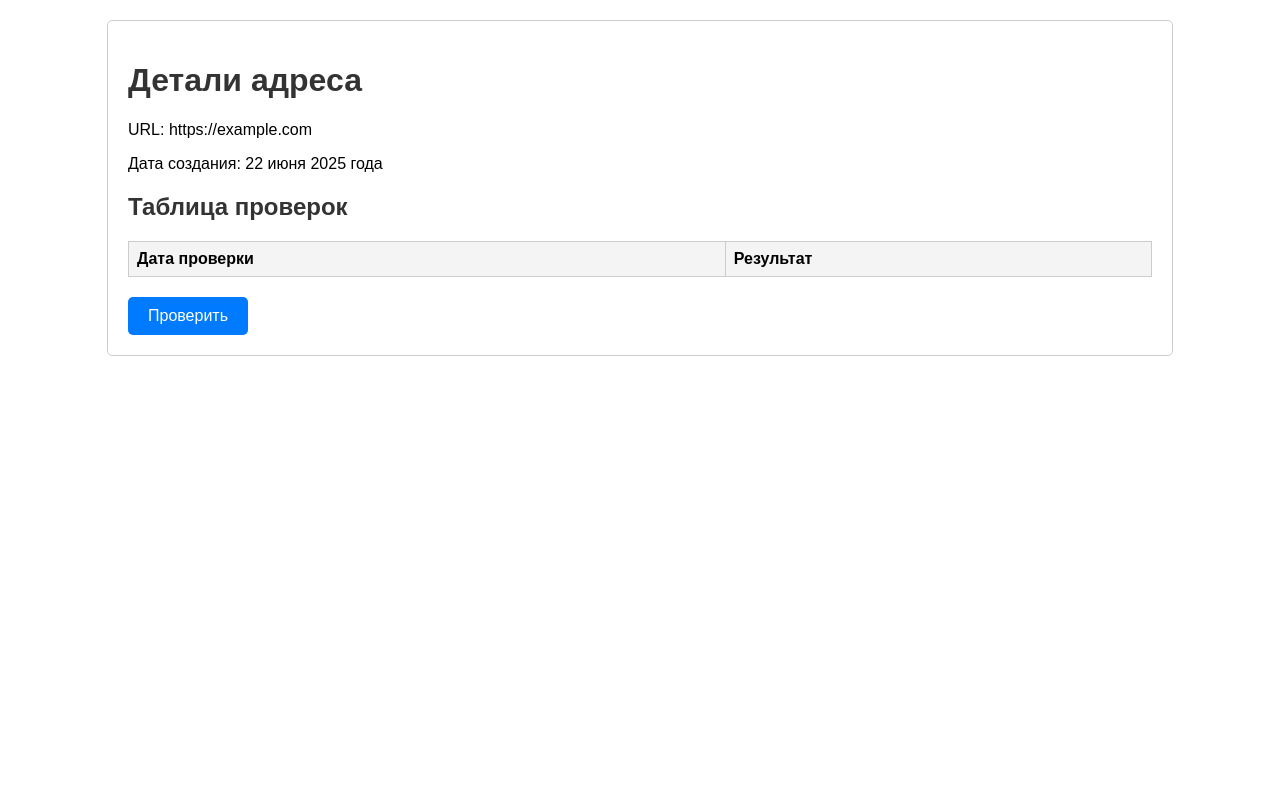
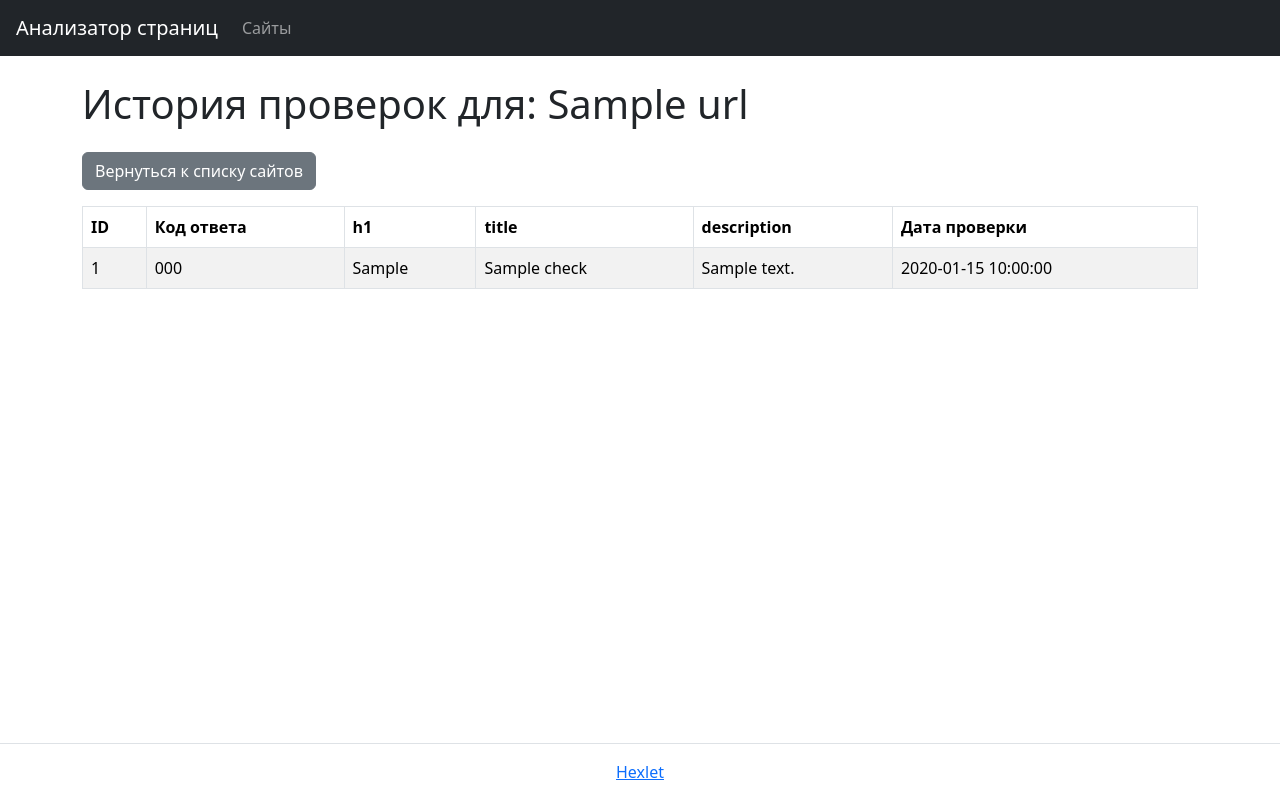
Before and after one commit to Roodmann/python-project-83, a Flask app: template page_analyzer/templates/url.html in a window 1280 px wide. Run offline with Flask 3, Linux system fonts and the light colour scheme; the template is opened without the code that fills it: most values are stand-ins (such as "Sample title", 1, 10 or a date in 2020); lists and menus that the app fills with data are empty.

Commit message:
Update page2

```diff
--- a/database.sql
+++ b/database.sql
@@ -12,5 +12,5 @@
     h1 VARCHAR(255),
     title VARCHAR(255),
     description TEXT,
-    created_at TIMESTAMP DEFAULT CURRENT_TIMESTAMP,
+    created_at TIMESTAMP DEFAULT CURRENT_TIMESTAMP
 );
--- a/page_analyzer/app.py
+++ b/page_analyzer/app.py
@@ -6,7 +6,7 @@
 
 
 from page_analyzer.url_validator import is_valid_url, normalize_url
-from .database import check_url_existence, add_urls, get_one_url, get_all_urls, create_check_entry
+from .database import check_url_existence, add_urls, get_one_url, get_all_urls, create_check_entry, get_checks_for_url
 from datetime import datetime
 
 
@@ -17,7 +17,7 @@
 app.config['DATABASE_URL'] = os.getenv('DATABASE_URL')
 # app.run()
 
-@app.route('/')
+@app.route('/', methods=['GET', 'POST'])
 def index():
     """Обработчик главной страницы сайта"""
 
@@ -41,17 +41,17 @@
                                 url_name=url_name
                                 ), 422
     # Добавляем юрл (через псукопг)
-    existing_url = check_url_existence(app, normalized_url_name)
+    existing_url_id = check_url_existence(app, normalized_url_name)
 
     # Если URL уже существует, редиректим на страницу с существующим коротким URL
-    if existing_url:
-        return redirect(url_for('show_url_by_id', url_id=existing_url.id))
+    if existing_url_id:
+        return redirect(url_for('show_url_by_id', url_id=existing_url_id))
 
     # если юрл уже есть - редиректим на конкретный юрл
     # если все норм, то редиректим на конретный юрл
-    new_url =add_urls(app, normalized_url_name)
+    new_url_id =add_urls(app, normalized_url_name)
 
-    return redirect(url_for('show_url_by_id', url_id=new_url.id))
+    return redirect(url_for('show_url_by_id', url_id=new_url_id))
 
 
 @app.get("/urls")
@@ -70,10 +70,11 @@
     """Обработчик GET-запроса для отображения деталей конкретного URL по его ID"""
 
     # получаем юрл из бд
-    _url = get_one_url(app, url_id)
+    url_obj = get_one_url(app, url_id)
     # если все нормально, то возвращаем шаблон с нужными данными
-    if _url:
-        return render_template('url.html', url=_url)
+    if url_obj:
+        url_checks = get_checks_for_url(app, url_id)
+        return render_template('url.html', url=url_obj, url_checks=url_checks)
     # если проблемы, то флэшим сообщение и редиректим на список с урлами
     else:
         flash('URL not found', 'error')
@@ -108,6 +109,7 @@
         # Создаем новую запись проверки в базе данных
         create_check_entry(app, url_obj.id, response.status_code, created_at)
         print("Запись о проверке успешно добавлена.")
+        return redirect(url_for('show_url_by_id', url_id=id))
 
     except requests.RequestException as e:
         print(f"Ошибка при запросе: {e}")
--- /dev/null
+++ b/page_analyzer/templates/base.html
@@ -0,0 +1,47 @@
+<!DOCTYPE html>
+<html lang="ru">
+<head>
+  <meta charset="UTF-8" />
+  <meta name="viewport" content="width=device-width, initial-scale=1" />
+  <title>Анализатор страниц</title>
+  <link href="https://cdn.jsdelivr.net/npm/bootstrap@5.3.3/dist/css/bootstrap.min.css" rel="stylesheet" />
+  <style>
+    body {
+      min-height: 100vh;
+      display: flex;
+      flex-direction: column;
+    }
+    main {
+      flex: 1 0 auto;
+    }
+  </style>
+</head>
+<body class="d-flex flex-column">
+<header class="flex-shrink-0">
+  <nav class="navbar navbar-expand-md navbar-dark bg-dark px-3">
+    <a class="navbar-brand" href="/">Анализатор страниц</a>
+    <div id="navbarNav">
+      <ul class="navbar-nav">
+        <li class="nav-item">
+          <a class="nav-link" href="/urls">Сайты</a>
+        </li>
+      </ul>
+    </div>
+  </nav>
+</header>
+
+<main class="flex-grow-1">
+  {% block content %}{% endblock %}
+</main>
+
+<footer class="border-top py-3 mt-auto">
+  <div class="container-lg">
+    <div class="text-center">
+      <a href="https://ru.hexlet.io/" target="_blank">Hexlet</a>
+    </div>
+  </div>
+</footer>
+
+<script src="https://cdn.jsdelivr.net/npm/bootstrap@5.3.3/dist/js/bootstrap.bundle.min.js"></script>
+</body>
+</html>
--- a/page_analyzer/templates/url.html
+++ b/page_analyzer/templates/url.html
@@ -1,34 +1,38 @@
-<!DOCTYPE html>
-<html lang="ru">
-<head>
-    <meta charset="UTF-8">
-    <meta name="viewport" content="width=device-width, initial-scale=1.0">
-    <title>URL Details</title>
-    <link rel="stylesheet" href="styles.css">
-</head>
-<body>
-    <div class="container">
-        <h1>Детали адреса</h1>
-        <p>URL: <span id="url">https://example.com</span></p>
-        <p>Дата создания: <span id="creation-date">22 июня 2025 года</span></p>
-        <!-- Другие детали адреса -->
+{% extends "base.html" %}
 
-        <h2>Таблица проверок</h2>
-        <table data-test="checks">
+{% block content %}
+<div class="container py-4">
+  <h1 class="mb-4">История проверок для: {{ url.name }}</h1>
+  <a href="{{ url_for('get_urls') }}" class="btn btn-secondary mb-3">Вернуться к списку сайтов</a>
+  <table class="table table-bordered table-striped">
     <thead>
       <tr>
+        <th>ID</th>
+        <th>Код ответа</th>
+        <th>h1</th>
+        <th>title</th>
+        <th>description</th>
         <th>Дата проверки</th>
-                    <th>Результат</th>
       </tr>
     </thead>
     <tbody>
-                <!-- Строки с результатами проверок будут добавляться здесь -->
+      {% if url_checks %}
+        {% for check in url_checks %}
+        <tr>
+          <td>{{ check.id }}</td>
+          <td>{{ check.status_code }}</td>
+          <td>{{ check.h1 }}</td>
+          <td>{{ check.title }}</td>
+          <td>{{ check.description }}</td>
+          <td>{{ check.created_at }}</td>
+        </tr>
+        {% endfor %}
+      {% else %}
+        <tr>
+          <td colspan="6" class="text-center">Нет данных о проверках</td>
+        </tr>
+      {% endif %}
     </tbody>
   </table>
-
-        <button id="check-button">Проверить</button>
 </div>
-
-    <script src="script.js"></script>
-</body>
-</html>
+{% endblock %}
```
Also changed, not shown: page_analyzer/database.py (+8 -4 lines), page_analyzer/templates/index.html (+34 -15 lines), page_analyzer/templates/urls.html (+37 -32 lines), page_analyzer/parser.py (renamed from page_analyzer/parser_bs4.py). Lines whose indentation alone changed are shown as unchanged.
